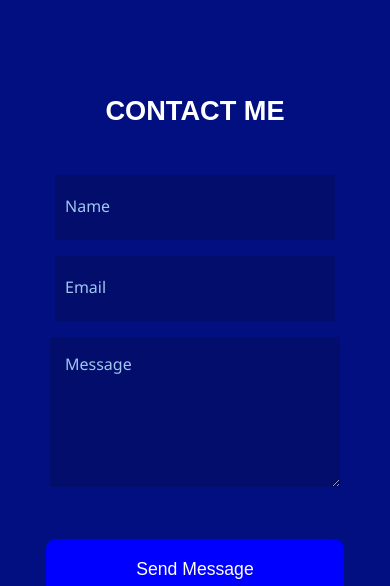
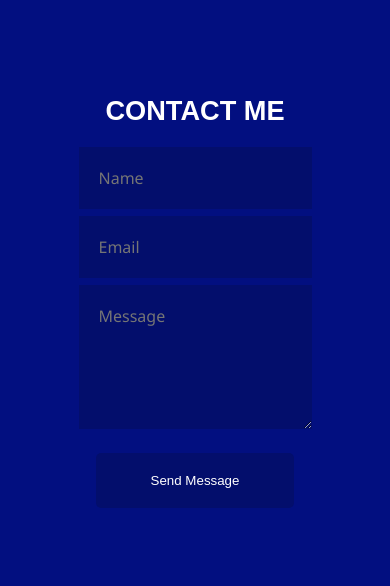
Before and after one commit to LilPrinz3/newportfolio, a plain HTML site: page index.html in a window 390 px wide. Shown: the part 4855-5441 px from the top of the page. Drawn offline with Linux system fonts and the light colour scheme; a web font is replaced by a local one.

Commit message:
new file updated

```diff
--- a/index.html
+++ b/index.html
@@ -152,17 +152,15 @@
         </div>
     </section>
 
-     <section class="contact" id="contact">
+    <section class="contact" id="contact">
         <h2>CONTACT ME</h2>
-        <form action="" class="forr">
-            <div class="fill">
-                <input type="text" placeholder="Name" required class="inp">
-                <input type="email" placeholder="Email" required class="inp">
+        <form action="" class="contact-form">
+            <input type="text" placeholder="Name" required class="input">
+            <input type="email" placeholder="Email" required class="input">
+            <div>
+                <textarea name="user_message" placeholder="Message" required class="user-message"></textarea>
             </div>
-            <div class="rev">
-                <textarea id="message" name="message" placeholder="Message" required ></textarea>
-            </div>
-            <button class="btn" type="submit">Send Message</button>
+            <button type="submit" class="form-btn">Send Message</button>
         </form>
         <div class="lin">
             <a href="https://x.com/Lilprinz003"><i class="fa-brands fa-x-twitter"></i>Twitter</a>
--- a/myport.css
+++ b/myport.css
@@ -661,54 +661,49 @@ nav{
     font-weight: 600;
     font-size: 1.7em;
 }
-.fill{
+.contact-form{
+    align-items: center;
+    width: 30%;
+    margin: auto;
+    padding: 20px;
+}
+.input{
+    padding: 20px;
+    width: 90%;
+    border: none;
+    margin-bottom: 7px;
+    background-color: #030e6c;
+    outline: none;
+    color: #a0c7ee;
+    font-family: 'Segoe UI', Tahoma, Geneva, Verdana, sans-serif;
+    font-size: 1em;
+    opacity: 1;
+}
+.user-message{
+    height: 9rem;
+    width: 90%;
+    background-color: #030e6c;
+    border: none;
+    padding: 20px;
+    outline: none;
+    color: #a0c7ee;
+    font-family: 'Segoe UI', Tahoma, Geneva, Verdana, sans-serif;
+    font-size: 1em;
+    margin-bottom: 20px;
+}
+.form-btn{
+    padding: 20px 55px;
+    cursor: pointer;
     display: block;
-    justify-self: center;
-    padding-top: 3em;
-    gap: 1em;
-}
-.fill .inp{
-    text-indent: 10px;
-    height: 65px;
-    width: 280px;
+    margin: auto;
     background-color: #030e6c;
     border: none;
     color: white;
-    outline: none;
-}.inp::placeholder{
-    color: #a0c7ee;
-    opacity: 1;
-    font-family: 'Segoe UI', Tahoma, Geneva, Verdana, sans-serif;
-    font-size: 1.2em;
+    border-radius: 5px;
 }
-.rev{
-    padding-top: 1em;
-    justify-self: center;
-    display: block;
-    padding-bottom: 3em;
-}
-textarea{
-    width: 575px;
-    height: 260px;
-}
-#message{
-    background-color: #030e6c;
-    border: none;
-    color: white;
-    outline: none;
-    text-indent: 15px;
-    padding-top: 1em;
-    font-family: 'Segoe UI', Tahoma, Geneva, Verdana, sans-serif;
-    font-size: 1em;
-}
-#message::placeholder{
-    color: #a0c7ee;
-    opacity: 1;
-}
-.forr .btn{
-    cursor: pointer;
-    display: block;
-    margin: auto;
+.form-btn:hover{
+    background-color: blue;
+    transition: all 1s;
 }
 .lin{
     display: flex;
@@ -725,18 +720,39 @@ textarea{
     transition: all 1s;
 }
 /* media query */
+@media (max-width: 1170px){
+    .input{
+        width: 100%;
+    }
+    .user-message{
+        width: 100%;
+    }
+}
+@media (max-width: 732px){
+    .contact-form{
+        width: 50%;
+    }
+    .input{
+        width: 100%;
+    }
+    .user-message{
+        width: 100%;
+    }
+}
 @media(max-width: 630px){
-    .fill{
-        display: flex;
-        flex-direction: column;
-        align-items: center;
-    }
-    textarea{
-        width: 290px;
-        height: 150px;
-    }
      .lin{
         gap: 5em;
+    }
+}
+@media (max-width: 435px){
+    .contact-form{
+        width: 70%;
+    }
+    .input{
+        width: 100%;
+    }
+    .user-message{
+        width: 100%;
     }
 }
 .foot{
```
